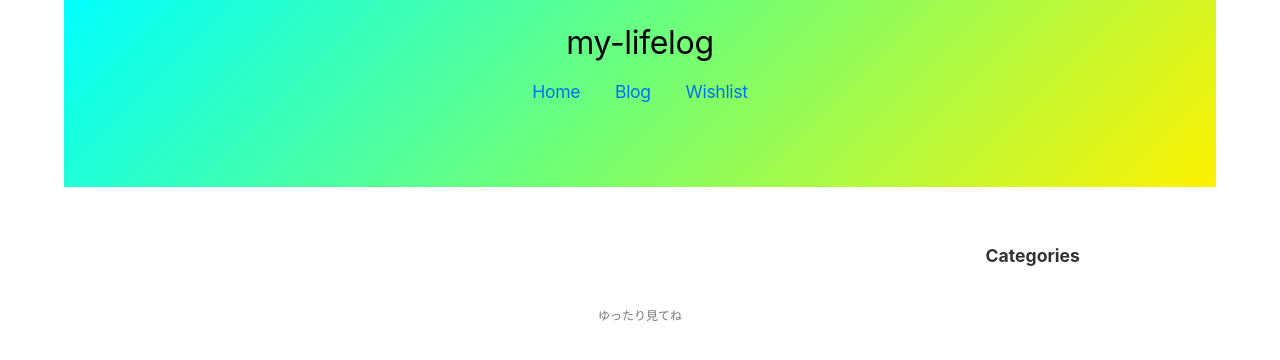
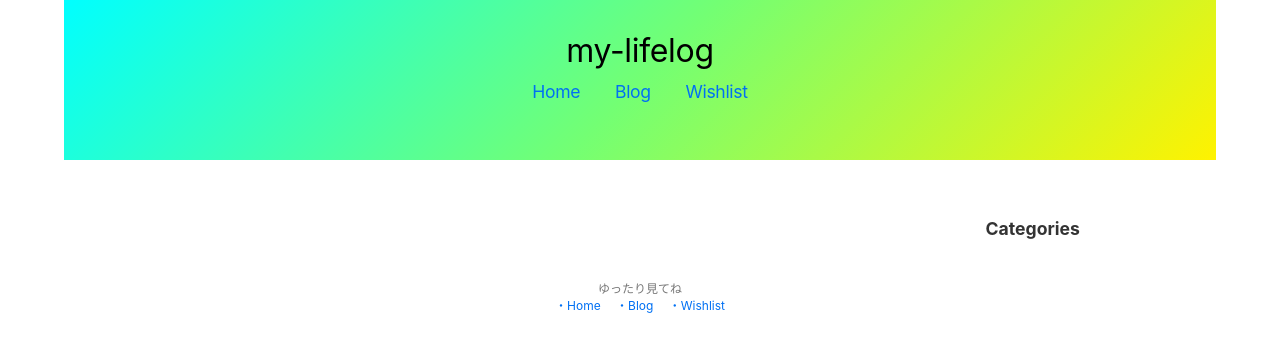
Before and after one commit to aurterio6/flask_notion, a Flask app: page /blog in a window 1280 px wide. Shown: the top 360 px of the page. Run offline with Flask 2, Linux system fonts and the light colour scheme.

Commit message:
add footerlink

```diff
--- a/app.py
+++ b/app.py
@@ -208,7 +208,7 @@
     return blocks
 
 
-# In[ ]:
+# In[8]:
 
 
 app = Flask(__name__)
@@ -218,7 +218,7 @@
 # https://shigeblog221.com/python-flask4/
 @app.route("/")
 def index():
-    return render_template("index.html",labellist=labellist)
+    return render_template("index.html",labellist=labellist,tags=tags_set)
 
 @app.route("/blog", methods=["GET", "POST"])
 def blog():
--- a/static/css/blog.module.css
+++ b/static/css/blog.module.css
@@ -18,6 +18,10 @@
 }
 .mainContent header {
   padding: 0 0 20px;
+  text-align: center;
+}
+.mainContent h1 {
+  padding-bottom: 5%;
   text-align: center;
 }
 .mainContent footer {
@@ -41,6 +45,7 @@
 }
 
 .card{
+  padding: 10px 10px 0;
   height: 200px;  /*高さ*/
   width: 80%;  /*幅*/
   color: #474747;
--- a/static/css/footer.module.css
+++ /dev/null
@@ -1,11 +0,0 @@
-.footer {
-  margin: 40px 0 10px;
-  text-align: center;
-  font-size: 0.75rem;
-}
-.footer span {
-  color: #777;
-}
-.footer span a {
-  color: inherit;
-}
--- a/static/css/header.module.css
+++ /dev/null
@@ -1,74 +0,0 @@
-.header {
-  display: block;
-  padding: 15px 0;
-  text-align: center;
-  letter-spacing: -0.02em;
-  background: -moz-linear-gradient(
-    19.13% -81.47% -45deg,
-    rgba(0, 255, 255, 1) 0%,
-    rgba(0, 255, 0, 0.55) 50.16%,
-    rgba(255, 242, 0, 1) 100%
-  );
-  background: -webkit-linear-gradient(
-    -45deg,
-    rgba(0, 255, 255, 1) 0%,
-    rgba(0, 255, 0, 0.55) 50.16%,
-    rgba(255, 242, 0, 1) 100%
-  );
-  background: -webkit-gradient(
-    linear,
-    19.13% -81.47%,
-    80.87% 181.47%,
-    color-stop(0, rgba(0, 255, 255, 1)),
-    color-stop(0.5016, rgba(0, 255, 0, 0.55)),
-    color-stop(1, rgba(255, 242, 0, 1))
-  );
-  background: -o-linear-gradient(
-    -45deg,
-    rgba(0, 255, 255, 1) 0%,
-    rgba(0, 255, 0, 0.55) 50.16%,
-    rgba(255, 242, 0, 1) 100%
-  );
-  background: -ms-linear-gradient(
-    -45deg,
-    rgba(0, 255, 255, 1) 0%,
-    rgba(0, 255, 0, 0.55) 50.16%,
-    rgba(255, 242, 0, 1) 100%
-  );
-  -ms-filter: "progid:DXImageTransform.Microsoft.gradient(startColorstr='#00FFFF', endColorstr='#FFF200' ,GradientType=0)";
-  background: linear-gradient(
-    135deg,
-    rgba(0, 255, 255, 1) 0%,
-    rgba(0, 255, 0, 0.55) 50.16%,
-    rgba(255, 242, 0, 1) 100%
-  );
-  margin-bottom: 5%;
-  width: auto;
-  filter: progid:DXImageTransform.Microsoft.gradient(startColorstr='#00FFFF',endColorstr='#FFF200' , GradientType=1);
-}
-.header h1 {
-  padding: 0.5rem 0;
-  font-weight: 400;
-  color: #000;
-}
-.header h1 a {
-  color: inherit;
-}
-.header ul {
-  list-style: none;
-  margin: inherit;
-  padding: 0.5rem 0;
-  font-size: 1.1rem;
-}
-@media (max-width: 600px) {
-  .header ul {
-    font-size: 1rem;
-  }
-}
-.header ul li {
-  display: inline-block;
-  padding: 0 15px;
-}
-.header ul li :global(a.active) {
-  color: var(--accents-3);
-}
--- a/static/css/shared.module.css
+++ b/static/css/shared.module.css
@@ -1,4 +1,94 @@
 .all_container {
   width: 100%;
+  height:100vh;
   padding: 0 5%;
 }
+
+.header {
+  display: block;
+  padding: 15px 5px 0;
+  text-align: center;
+  letter-spacing: -0.02em;
+  background: -moz-linear-gradient(
+    19.13% -81.47% -45deg,
+    rgba(0, 255, 255, 1) 0%,
+    rgba(0, 255, 0, 0.55) 50.16%,
+    rgba(255, 242, 0, 1) 100%
+  );
+  background: -webkit-linear-gradient(
+    -45deg,
+    rgba(0, 255, 255, 1) 0%,
+    rgba(0, 255, 0, 0.55) 50.16%,
+    rgba(255, 242, 0, 1) 100%
+  );
+  background: -webkit-gradient(
+    linear,
+    19.13% -81.47%,
+    80.87% 181.47%,
+    color-stop(0, rgba(0, 255, 255, 1)),
+    color-stop(0.5016, rgba(0, 255, 0, 0.55)),
+    color-stop(1, rgba(255, 242, 0, 1))
+  );
+  background: -o-linear-gradient(
+    -45deg,
+    rgba(0, 255, 255, 1) 0%,
+    rgba(0, 255, 0, 0.55) 50.16%,
+    rgba(255, 242, 0, 1) 100%
+  );
+  background: -ms-linear-gradient(
+    -45deg,
+    rgba(0, 255, 255, 1) 0%,
+    rgba(0, 255, 0, 0.55) 50.16%,
+    rgba(255, 242, 0, 1) 100%
+  );
+  -ms-filter: "progid:DXImageTransform.Microsoft.gradient(startColorstr='#00FFFF', endColorstr='#FFF200' ,GradientType=0)";
+  background: linear-gradient(
+    135deg,
+    rgba(0, 255, 255, 1) 0%,
+    rgba(0, 255, 0, 0.55) 50.16%,
+    rgba(255, 242, 0, 1) 100%
+  );
+  margin-bottom: 5%;
+  width: auto;
+  height: 20%;
+  filter: progid:DXImageTransform.Microsoft.gradient(startColorstr='#00FFFF',endColorstr='#FFF200' , GradientType=1);
+}
+
+.header h1 {
+  padding: 1rem 0 0;
+  font-weight: 400;
+  color: #000;
+}
+.header h1 a {
+  color: inherit;
+}
+.header ul {
+  list-style: none;
+  padding: 0.5rem 0;
+  font-size: 1.1rem;
+  margin: 0;
+}
+@media (max-width: 600px) {
+  .header ul {
+    font-size: 1rem;
+  }
+}
+.header ul li {
+  display: inline-block;
+  padding: 0 15px;
+}
+.header ul li :global(a.active) {
+  color: var(--accents-3);
+}
+
+.footer {
+  margin: 40px 0 10px;
+  text-align: center;
+  font-size: 0.75rem;
+}
+.footer span {
+  color: #777;
+}
+.footer span a {
+  color: inherit;
+}
--- a/templates/base.html
+++ b/templates/base.html
@@ -8,8 +8,6 @@
     <meta name="google-site-verification" content="23Gj-bA3W6CP5lwglHiwkbcTD9_eQNkPXiPmtRKCbag" />
     <!-- 色変更に使うライブラリで用意されているCSSを導入 https://github.com/bebraw/colorjoe -->
     <link rel="stylesheet" href="../static/css/colorjoe.css">
-    <link rel="stylesheet" href="../static/css/header.module.css">
-    <link rel="stylesheet" href="../static/css/footer.module.css">
     <link rel="stylesheet" href="../static/css/shared.module.css">
     <link rel="stylesheet" href="../static/css/global.css">
     <title>my-lifelog</title>
@@ -18,9 +16,11 @@
 
 <body class="all_container">
     <header class="header">
-        <h1>
-            <a href="/">my-lifelog</a>
-        </h1>
+        <div>
+            <h1>
+                <a href="/">my-lifelog</a>
+            </h1>
+        </div>
         <ul>
             {% for label in labellist %}
             <li>
@@ -34,6 +34,16 @@
         <div>
           <span>ゆったり見てね </span>
         </div>
+        <div>
+        {% for label in labellist %}
+            <a href={{labellist[label]}}>・{{label}}　</a>
+        {% endfor %}
+        </div>
+        <div>
+            {% for tag in tags %}
+                <a href="/tag/{{tag}}">・{{tag}}　</a>
+            {% endfor %}
+        </div>
     </footer>
 </body>
 
```
Also changed, not shown: 1 other file.
